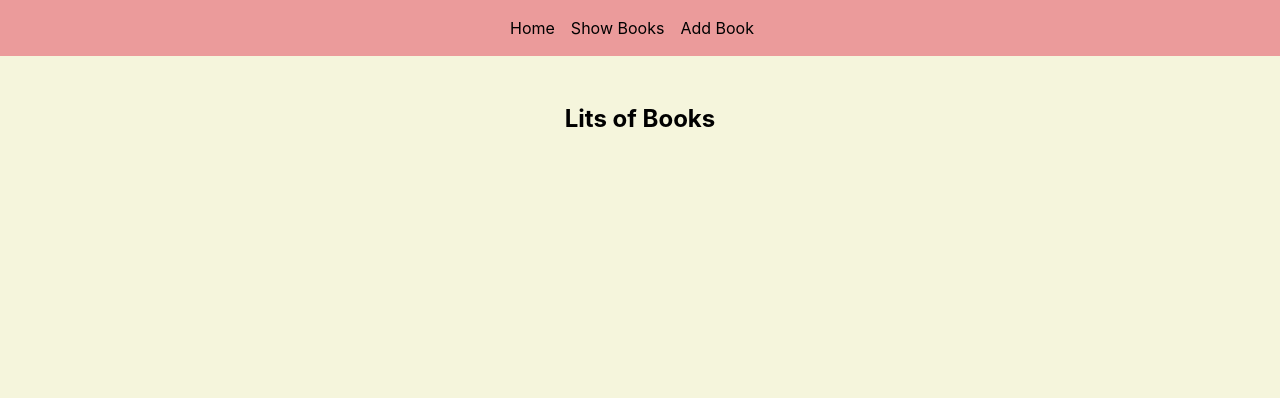
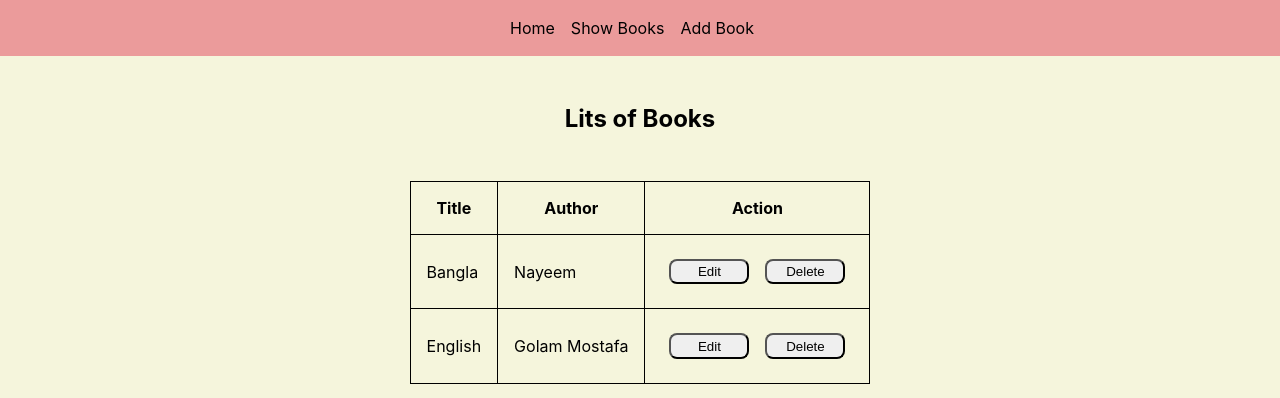
Before and after one commit to gm-nayeem/redux-toolkit-crud-app, a React (Create React App) app: page /show-books in a window 1280 px wide. Shown: the top 398 px of the page. Built offline with nearby package versions, Linux system fonts and the light colour scheme.

Commit message:
fix: show books and add book

```diff
--- a/package.json
+++ b/package.json
@@ -13,6 +13,7 @@
     "react-redux": "^8.0.4",
     "react-router-dom": "^6.4.2",
     "react-scripts": "5.0.1",
+    "uuid": "^9.0.0",
     "web-vitals": "^2.1.4"
   },
   "scripts": {
--- a/src/features/books/AddBook.jsx
+++ b/src/features/books/AddBook.jsx
@@ -1,9 +1,45 @@
 import React from 'react'
 
+import { v4 as uuidv4 } from 'uuid';
+import { useState } from 'react'
+import { useDispatch } from 'react-redux'
+import { addBook } from './bookSlice'
+import { useNavigate } from 'react-router-dom';
+
 const AddBook = () => {
+  const [title, setTitle] = useState("")
+  const [author, setAuthor] = useState("")
+
+  const dispatch = useDispatch()
+  const navigate = useNavigate()
+
+  const handleSubmit = (e) => {
+    e.preventDefault()
+    const book = {id: uuidv4(), title, author}
+    dispatch(addBook(book))
+    navigate("/show-books", {replace: true})
+  }
+
   return (
     <div>
         <h2>Add Book</h2>
+        <form onSubmit={handleSubmit}>
+          <div className="form-field">
+            <label htmlFor="title">Title: </label>
+            <input type="text" id='title' name='title' value={title}
+              onChange={(e) => setTitle(e.target.value)}
+              required
+            />
+          </div>
+          <div className="form-field">
+            <label htmlFor="author">Author: </label>
+            <input type="text" id='author' name='author' value={author}
+              onChange={(e) => setAuthor(e.target.value)}
+              required
+            />
+          </div>
+          <button type="submit">Add Book</button>
+        </form>
     </div>
   )
 }
--- a/src/features/books/BooksView.jsx
+++ b/src/features/books/BooksView.jsx
@@ -1,9 +1,44 @@
 import React from 'react'
+import {useSelector, useDispatch} from 'react-redux'
 
 const BooksView = () => {
+
+  const books = useSelector(state => state.bookReducer.books)
+  const dispatch = useDispatch()
+
+  const handleDelete = (id) => {
+
+  }
+
   return (
     <div>
         <h2>Lits of Books</h2>
+        <table>
+          <thead>
+            <tr>
+              <th>Title</th>
+              <th>Author</th>
+              <th>Action</th>
+            </tr>
+          </thead>
+          <tbody>
+            {
+              books && books.map(book => {
+                const {id, title, author} = book
+                return (
+                  <tr key={id}>
+                    <td>{title}</td>
+                    <td>{author}</td>
+                    <td>
+                      <button>Edit</button>
+                      <button onClick={() => handleDelete(id)}>Delete</button>
+                    </td>
+                  </tr>
+                )
+              })
+            }
+          </tbody>
+        </table>
     </div>
   )
 }
--- a/src/features/books/bookSlice.js
+++ b/src/features/books/bookSlice.js
@@ -0,0 +1,31 @@
+import { createSlice } from '@reduxjs/toolkit'
+import { v4 as uuidv4 } from 'uuid';
+
+const initialState = {
+    books: [
+        {
+            id: uuidv4(),
+            title: 'Bangla',
+            author: 'Nayeem'
+        },
+        {
+            id: uuidv4(),
+            title: 'English',
+            author: 'Golam Mostafa'
+        }
+    ]
+}
+
+const bookSlice = createSlice({
+    name: 'books',
+    initialState: initialState,
+    reducers: {
+        showBooks: (state) => state,
+        addBook: (state, action) => {
+            state.books.push(action.payload)
+        }
+    }
+})
+
+export const { showBooks, addBook } = bookSlice.actions
+export default bookSlice.reducer
--- a/src/index.js
+++ b/src/index.js
@@ -3,10 +3,12 @@ import ReactDOM from 'react-dom/client';
 import './index.css';
 import App from './App';
 
+import { Provider } from 'react-redux';
+import store from './app/store'
 
 const root = ReactDOM.createRoot(document.getElementById('root'));
 root.render(
-  <div>
+  <Provider store={store}>
     <App />
-  </div>
+  </Provider>
 );
```
Also changed, not shown: 1 other file (tests, documents, lock files or other folders).
